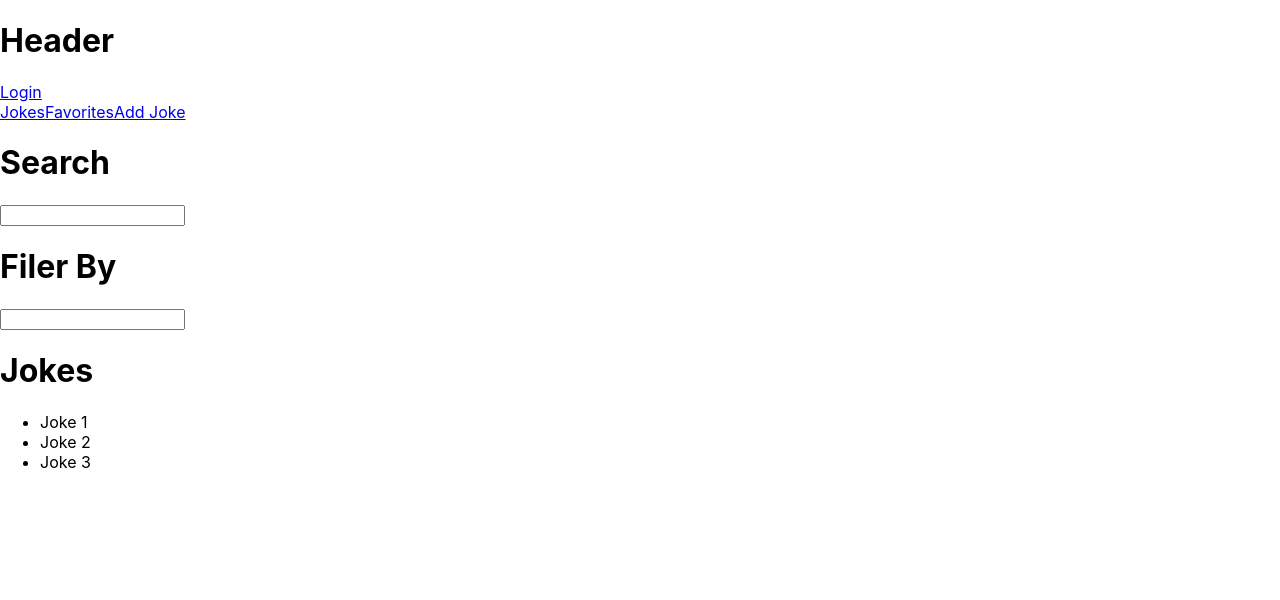
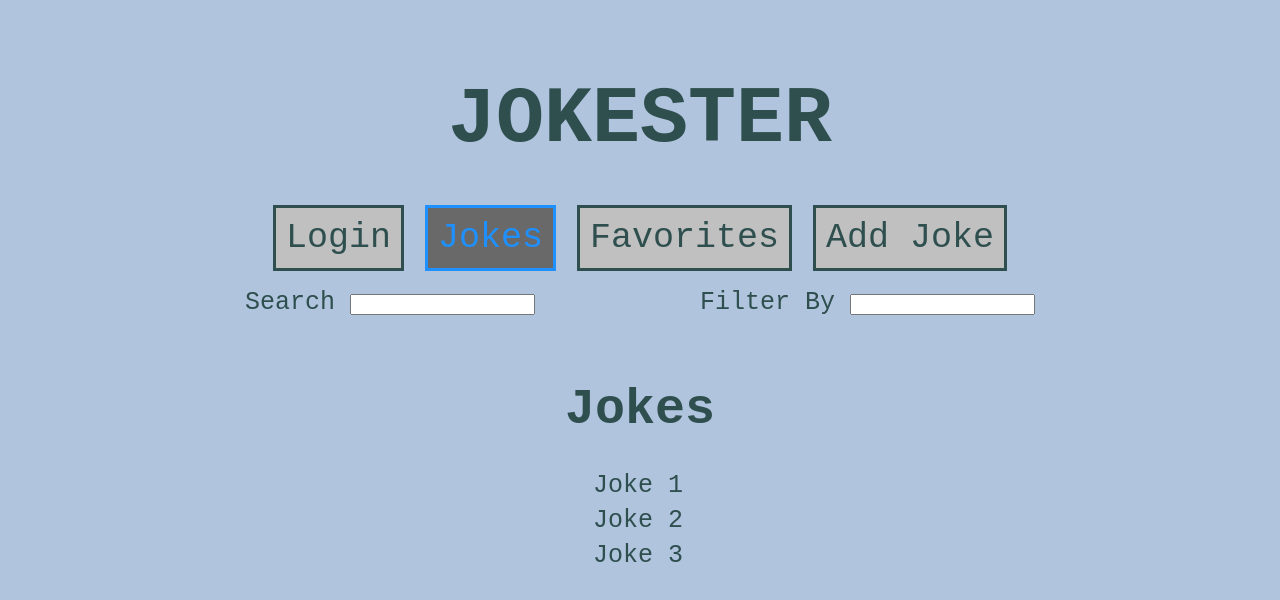
Before and after one commit to k-will22/Jokester-frontend, a React (Create React App) app in the folder my-app/: page /jokes in a window 1280 px wide. Shown: the top 600 px of the page. Built offline with nearby package versions, Linux system fonts and the light colour scheme.

Commit message:
css changes

```diff
--- a/my-app/src/components/Header.js
+++ b/my-app/src/components/Header.js
@@ -1,12 +1,9 @@
-import LoginContainer from "./LoginContainer"
 import React from 'react';
-import { Link } from "react-router-dom";
 
 function Header () {
 return (
     <div>
-    <h1>Header</h1>
-    <Link to="/login">Login</Link>
+    <h1 className="header wiggle">JOKESTER</h1>
     </div>
 )
 }
--- a/my-app/src/components/NavBar.js
+++ b/my-app/src/components/NavBar.js
@@ -1,12 +1,13 @@
 import React from 'react';
-import { Link } from "react-router-dom";
+import { NavLink } from "react-router-dom";
 
 function NavBar () {
     return (
-        <div>
-            <Link to="/jokes">Jokes</Link>
-            <Link to="/favorites">Favorites</Link>
-            <Link to="/add">Add Joke</Link>
+        <div className="navbar">
+            <NavLink to="/login" className="border" style={{ textDecoration: 'none' }}>Login</NavLink>&nbsp;
+            <NavLink to="/jokes" className="border" style={{ textDecoration: 'none' }}>Jokes</NavLink>&nbsp;
+            <NavLink to="/favorites" className="border" style={{ textDecoration: 'none' }}>Favorites</NavLink>&nbsp;
+            <NavLink to="/add" className="border" style={{ textDecoration: 'none' }}>Add Joke</NavLink>
         </div>
     )
 }
--- a/my-app/src/components/Search.js
+++ b/my-app/src/components/Search.js
@@ -2,12 +2,13 @@ import React from 'react';
 
 function Search () {
     return (
-        <div>
-        <h1>Search</h1>
+        <form className="form">
+        <label>Search</label>&nbsp;
         <input type="text"></input>
-        <h1>Filer By</h1>
+        &nbsp; &nbsp; &nbsp; &nbsp; &nbsp; &nbsp;
+        <label>Filter By</label>&nbsp;
         <input type="text"></input>
-        </div>
+        </form>
     )
 }
 
--- a/my-app/src/components/main.css
+++ /dev/null
@@ -1,3 +0,0 @@
-.border {
-    border: solid;
-}
--- a/my-app/src/index.css
+++ b/my-app/src/index.css
@@ -1,13 +1,75 @@
 body {
+  background-color: lightsteelblue;
+  color: darkslategray;
+  text-align: center;
+  padding: 20px;
+  font-size: 25px;
   margin: 0;
-  font-family: -apple-system, BlinkMacSystemFont, 'Segoe UI', 'Roboto', 'Oxygen',
-    'Ubuntu', 'Cantarell', 'Fira Sans', 'Droid Sans', 'Helvetica Neue',
-    sans-serif;
+  font-family: monospace;
   -webkit-font-smoothing: antialiased;
   -moz-osx-font-smoothing: grayscale;
+}
+
+.header {
+  font-size: 80px;
+}
+
+@keyframes wiggle {
+  0% { transform: rotate(0deg); }
+ 80% { transform: rotate(0deg); }
+ 85% { transform: rotate(5deg); }
+ 95% { transform: rotate(-5deg); }
+100% { transform: rotate(0deg); }
+}
+
+h1.wiggle {
+display: inline-block;
+animation: wiggle 1.0s infinite;
+}
+
+h1.wiggle:hover {
+animation: none;
+}
+
+.navbar {
+  font-size: 35px;
 }
 
 code {
   font-family: source-code-pro, Menlo, Monaco, Consolas, 'Courier New',
     monospace;
 }
+
+.border {
+  border: solid;
+  border-color: darkslategray;
+  padding: 10px;
+  background-color: silver;
+  color: darkslategray;
+  transition: color, 1.0s;
+}
+
+.border.active {
+  background-color: dimgray;
+  color: dodgerblue;
+  border-color: dodgerblue;
+}
+
+ul {
+  padding:0;
+  margin:0;
+  display: inline-block;
+  text-align:left;
+  width: 500px;
+  }
+  ul li {
+  padding-left:8px;
+  list-style:none;
+  margin-bottom:6px;
+  text-align: center;
+  text-indent: -12px;
+  }
+
+  .form {
+    padding: 30px;
+  }
```
Also changed, not shown: 1 other file (tests, documents, lock files or other folders).
